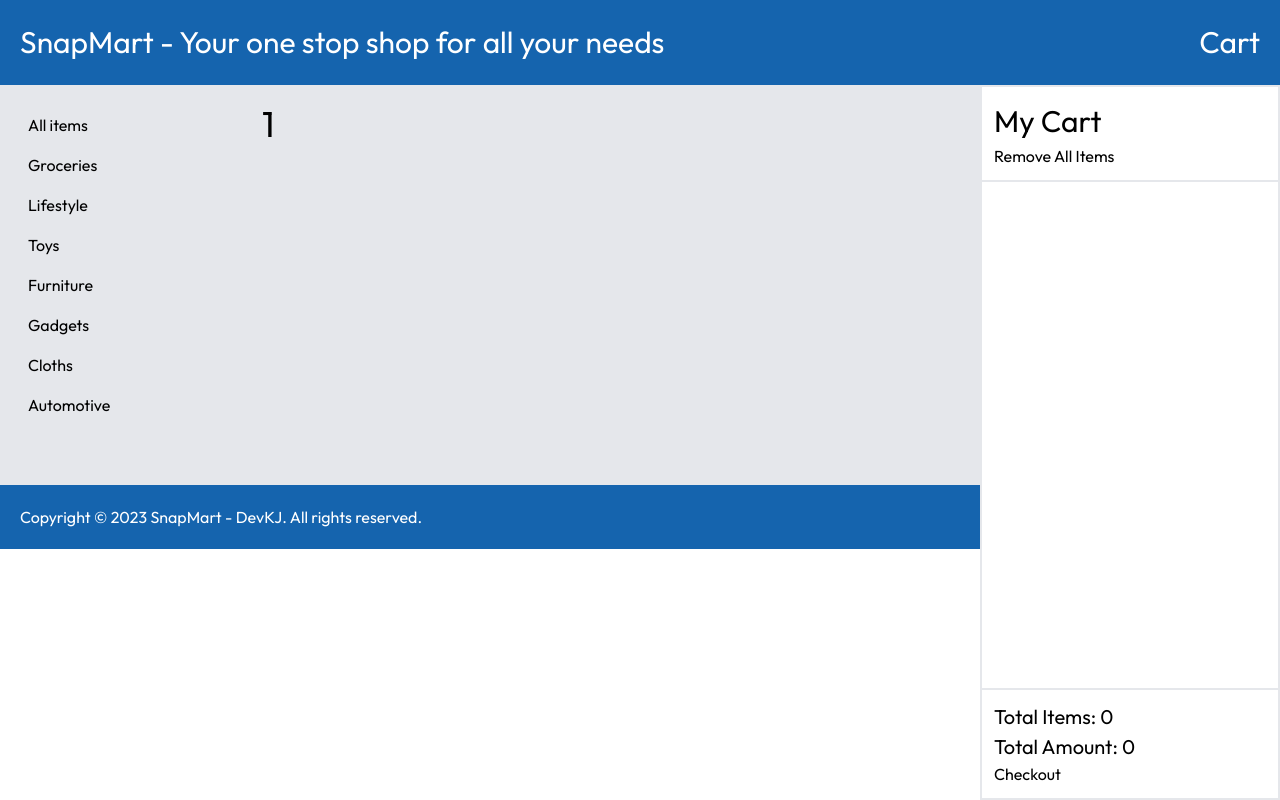
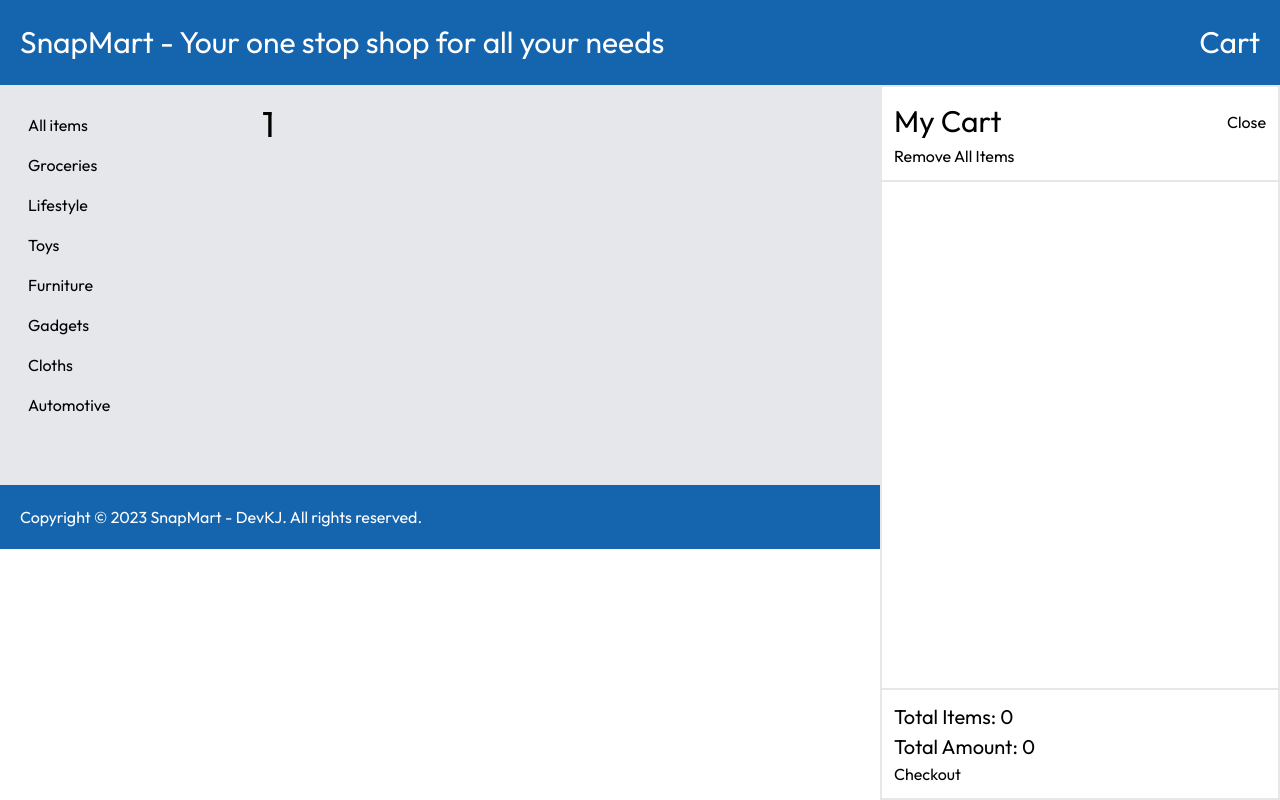
Before and after one commit to khasmir04/snapmart, a Next.js app: page /category/1 in a window 1280 px wide. Both pictures are taken after a click on the button "Cart". Built offline with nearby package versions, Linux system fonts and the light colour scheme.

Commit message:
feat: add remove from cart modal

```diff
--- a/src/components/ProductList.tsx
+++ b/src/components/ProductList.tsx
@@ -17,9 +17,11 @@ const ProductList = (props: ProductListProps): JSX.Element => {
 
   return (
     <div className="p-3">
-      <p className="text-4xl">
-        {categoryId?.toString().toUpperCase().replace('-', ' ')}
-      </p>
+      <div className="flex items-center justify-between">
+        <p className="text-4xl">
+          {categoryId?.toString().toUpperCase().replace('-', ' ')}
+        </p>
+      </div>
       <div>
         <div className="grid gap-3 md:grid-cols-2 lg:grid-cols-3 xl:grid-cols-4">
           {categoryId === 'all-items'
--- a/src/components/cards/CartItem.tsx
+++ b/src/components/cards/CartItem.tsx
@@ -20,7 +20,7 @@ const CartItem = (props: CartItemProps): JSX.Element => {
       <div className="ml-4 flex flex-1 flex-col">
         <div>
           <div className="flex justify-between text-base font-medium text-gray-900">
-            <h3>
+            <h3 className="max-w-[150px] truncate">
               {/* TODO: Link to product page */}
               {data.productName}
             </h3>
--- a/src/components/modal/CartModal.tsx
+++ b/src/components/modal/CartModal.tsx
@@ -7,16 +7,22 @@ export interface CartModalProps {
   onAdd: (value: string) => void;
   onRemove: (value: string) => void;
   onClear: () => void;
+  onCloseModal: () => void;
 }
 
 const CartModal = (props: CartModalProps): JSX.Element => {
-  const { data, onAdd, onRemove, onClear } = props;
+  const { data, onAdd, onRemove, onClear, onCloseModal } = props;
   return (
-    <div className="fixed right-0 h-[calc(100vh-85px)] min-w-[300px]">
+    <div className="fixed right-0 h-[calc(100vh-85px)] min-w-[400px]">
       <div className="flex h-full flex-col border bg-white ">
         <div className="border">
           <div className="p-3">
-            <p className="text-3xl">My Cart</p>
+            <div className="flex items-center justify-between">
+              <p className="text-3xl">My Cart</p>
+              <button type="button" onClick={onCloseModal}>
+                Close
+              </button>
+            </div>
             <button type="button" onClick={onClear}>
               Remove All Items
             </button>
--- a/src/pages/category/[categoryId].tsx
+++ b/src/pages/category/[categoryId].tsx
@@ -53,15 +53,29 @@ const CategoryPage = (): JSX.Element => {
   };
 
   const handleOnAdd = (value: string) => {
-    // Adjust the cart items
-    console.log(value);
-    setCartItems([...cartItems]);
+    const foundCartItemIndex = cartItems.findIndex((item) => item.id === value);
+    if (foundCartItemIndex !== -1) {
+      const prevCartItems = [...cartItems];
+      prevCartItems[foundCartItemIndex]!.quantity += 1;
+      setCartItems(prevCartItems);
+      localStorage.setItem('cartItems', JSON.stringify(cartItems));
+    }
   };
 
   const handleOnRemove = (value: string) => {
     // Adjust the cart items
-    console.log(value);
-    setCartItems([...cartItems]);
+    const foundCartItemIndex = cartItems.findIndex((item) => item.id === value);
+    if (foundCartItemIndex !== -1) {
+      const prevCartItems = [...cartItems];
+      if (prevCartItems[foundCartItemIndex]!.quantity > 1) {
+        prevCartItems[foundCartItemIndex]!.quantity -= 1;
+        setCartItems(prevCartItems);
+      } else {
+        const filteredItems = prevCartItems.filter((item) => item.id !== value);
+        setCartItems(filteredItems);
+      }
+      localStorage.setItem('cartItems', JSON.stringify(cartItems));
+    }
   };
 
   const handleClear = () => {
@@ -89,6 +103,7 @@ const CategoryPage = (): JSX.Element => {
             onAdd={handleOnAdd}
             onRemove={handleOnRemove}
             onClear={handleClear}
+            onCloseModal={() => setIsVisible(false)}
           />
         )}
       </section>
```
